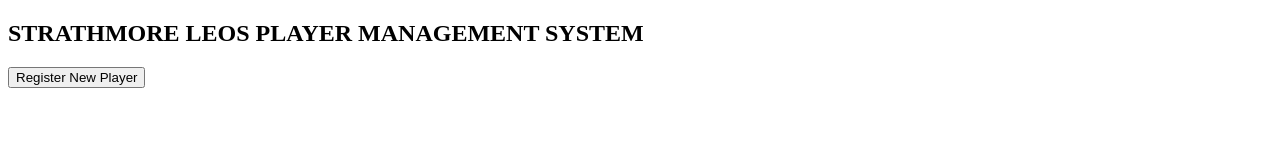
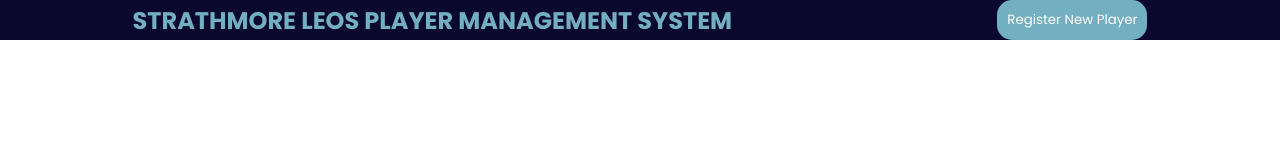
Before and after one commit to Samstar10/Strathmore-Leos-Player-Management-System, a plain HTML site: page index.html in a window 1280 px wide. Drawn offline with Linux system fonts and the light colour scheme; no server answers.

Commit message:
Added styles to Nav Bar

```diff
--- a/index.html
+++ b/index.html
@@ -4,12 +4,15 @@
     <meta charset="UTF-8">
     <meta name="viewport" content="width=device-width, initial-scale=1.0">
     <title>Strathmore Leos Player Management System</title>
+    <link rel="preconnect" href="https://fonts.googleapis.com">
+    <link rel="preconnect" href="https://fonts.gstatic.com" crossorigin>
+    <link href="https://fonts.googleapis.com/css2?family=Poppins:wght@200;300;400;500;600;700&display=swap" rel="stylesheet">
     <link rel="stylesheet" href="styles.css">
 </head>
 <body>
     <nav class="navBar">
         <h1>STRATHMORE LEOS PLAYER MANAGEMENT SYSTEM</h1>
-        <button>Register New Player</button>
+        <button class="registrationBtn">Register New Player</button>
     </nav>
     <section class="container">
         <!-- Player cards go in here -->
--- a/main.js
+++ b/main.js
@@ -11,6 +11,7 @@
 
 document.addEventListener('DOMContentLoaded', () => {
     const playersSection = document.querySelector('.container')
+    const registrationButton = document.querySelector('.registrationBtn')
 
     fetch('http://localhost:3000/players')
     .then(res => res.json())
--- a/styles.css
+++ b/styles.css
@@ -0,0 +1,40 @@
+* {
+    margin: 0;
+    padding: 0;
+    box-sizing: border-box;
+    font-family: 'Poppins', sans-serif;
+}
+
+/* Styling the Nav Bar */
+.navBar{
+    background: #0a082d;
+    color: #72afc1;
+    display: flex;
+    justify-content: space-around;
+    align-items: center;
+    padding: 50px auto;
+}
+
+.registrationBtn{
+    padding: 10px;
+    background: #72afc1;
+    color: white;
+    border: 0;
+    outline: none;
+    cursor: pointer;
+    border-radius: 15px;
+    font-weight: 500px;
+}
+
+.container{
+    margin-top: 20px;
+    display: flex;
+    justify-content: center;
+    align-items: center;
+}
+
+.playerCard{
+    background: #16446a;
+    color: white;
+    width: 30%;
+}
```
